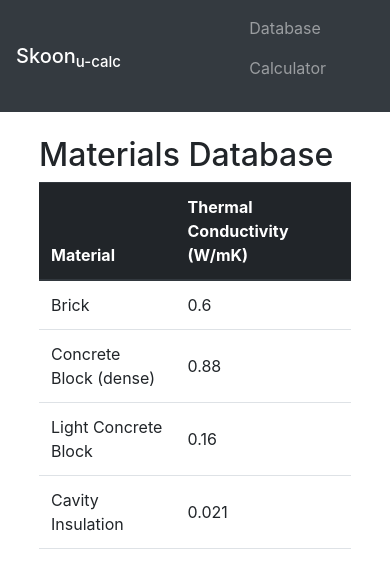
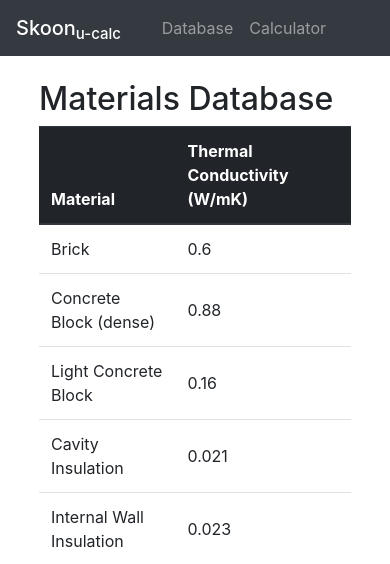
Before and after one commit to BenCurrieDev/SkoonAssignment, a Django app: page / in a window 390 px wide; the page is wider, and only the part inside the window is pictured. Shown: the top 564 px of that part. Run offline with Django 4.2, Linux system fonts and the light colour scheme; data comes from the database, SQL or seed files in the repository; some libraries are stand-ins or nearby versions.

Commit message:
updated navbar responsive layout

```diff
--- a/templates/base.html
+++ b/templates/base.html
@@ -11,9 +11,9 @@
         <nav class="navbar navbar-expand-lg navbar-dark bg-dark">
             <div class="container">
                 <p class="navbar-brand mb-0 h1">Skoon<sub>u-calc</sub></p>
-                <ul class="navbar-nav">
+                <ul class="navbar-nav" style="display:flex;flex-direction:row;">
                     <li class="nav-item">
-                        <a class="nav-link mr-2" href={% url 'home' %}>Database</a>
+                        <a class="nav-link mr-3" href={% url 'home' %}>Database</a>
                     </li>
                     <li class="nav-item">
                         <a class="nav-link mr-5" href={% url 'calculator' %}>Calculator</a>
```
